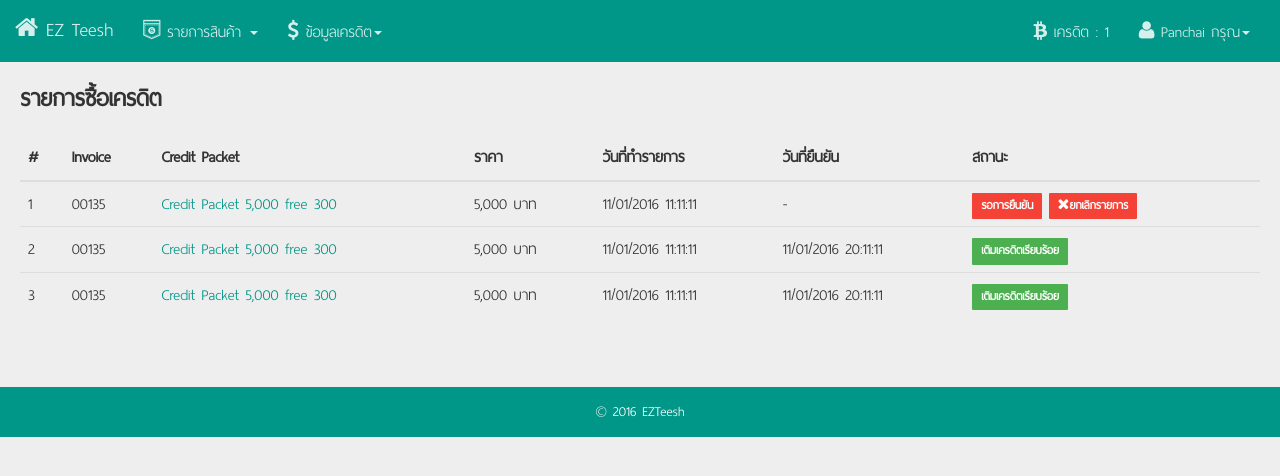
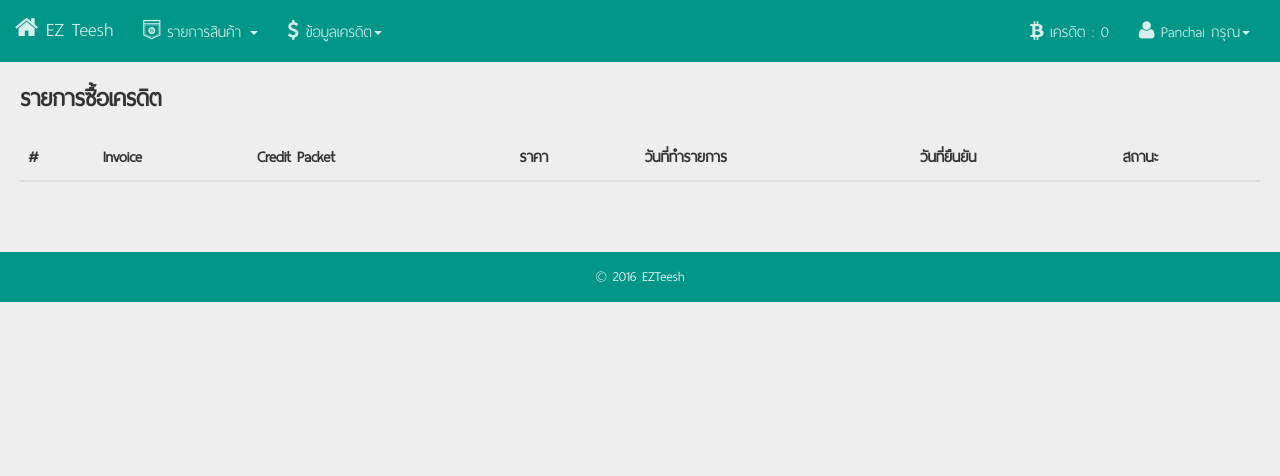
Before and after one commit to thongtank/shirt-store, a PHP site: page /list-buy-credit.php in a window 1280 px wide. Shown: the top 476 px of the page. Run offline with PHP 8.4, Linux system fonts and the light colour scheme; a user stored in the database is signed in; data comes from the database, SQL or seed files in the repository; lists and menus that the app fills with data are empty; some libraries are stand-ins or nearby versions.

Commit message:
edit 19:09 by tong

```diff
--- a/backend/classes/member.inc.php
+++ b/backend/classes/member.inc.php
@@ -134,7 +134,7 @@ class member extends db {
     CREDIT
      */
     public function get_balance() {
-        $sql = "SELECT SUM(credit) AS credit FROM credit WHERE member_id = '" . $this->member_id . "';";
+        $sql = "SELECT SUM(credit) AS credit FROM credit WHERE member_id = '" . $this->member_id . "' and status = 'confirm';";
         // echo $sql;
         $result = $this->query($sql, $rows, $num_rows, $last_id);
         if ($result) {
@@ -264,7 +264,7 @@ class member extends db {
     /* LOGIN */
     public function login($data = array()) {
         $sql = "SELECT * FROM member Where username = '" . $data['username'] . "' AND password = '" . $data['password'] . "';";
-        $result = $this->query($sql, $rows, $num_rows, $last_id,$last_id);
+        $result = $this->query($sql, $rows, $num_rows, $last_id, $last_id);
         if ($result) {
             // print "num row : " . $num_rows;
             if ($num_rows > 0) {
--- a/backend/config/setting.inc.php
+++ b/backend/config/setting.inc.php
@@ -10,14 +10,14 @@ if (!defined('USER')) {
 if (!defined('PWD')) {
     // define('PWD', 'hit313339');
 
-    define('PWD', '');
+    define('PWD', '489329');
 }
 if (!defined('DBNAME')) {
     // define('DBNAME', 'hitshirts_db');
-    define('DBNAME', 'ez');
+    define('DBNAME', 'shirt');
 }
 if (!defined('PORT')) {
-    define('PORT', 3306);
+    define('PORT', 8889);
 
 }
 if (!defined('DS')) {
--- a/list-buy-credit.php
+++ b/list-buy-credit.php
@@ -4,13 +4,16 @@ require_once 'header.inc.php';
 if (!isset($_SESSION['member_id'])) {
     echo "<meta http-equiv='refresh' content='0;url=index.php'>";
     exit;
+
 }
+include_once 'backend/config/autoload.inc.php';
+use classes as cls;
+$member = new cls\member;
 ?>
 <div class="clearfix"></div>
 <div class="content">
         <h2 class="title">รายการซื้อเครดิต</h2>
         <div class="table-responsive">
-
             <table class="table">
                 <thead>
                     <tr>
@@ -24,35 +27,94 @@ if (!isset($_SESSION['member_id'])) {
                     </tr>
                 </thead>
                 <tbody>
+                    <?php
+$data = array();
+$member->member_id = $_SESSION['member_id'];
+$data = $member->get_list_credit();
+$i = 1;
+if (count($data) > 0) {
+    foreach ($data as $k => $v) {
+        /*
+        Array
+        (
+        [0] => Array
+        (
+        [invoice_id] => 00001
+        [packet] => Credit Packet 50,000 free 4,000
+        [credit] => 50000
+        [free] => 4000
+        [bank_to] =>
+        [bank_transfer] =>
+        [date_transfer] => 0000-00-00
+        [time_transfer] => 00:00:00
+        [date_added] => 2016-01-17 16:48:15
+        [date_expired] => 2016-01-18 16:48:15
+        [status] => pending
+        [member_id] => 4
+        [manager_id] =>
+        [date_confirm] => 0000-00-00 00:00:00
+        )
+
+        )
+         */
+        ?>
                         <tr>
-                    <td scope=row>1</td>
-                    <td>00135</td>
-                    <td><a href="add-credit-detail.php">Credit Packet 5,000 free 300</a></td>
-                    <td>5,000 บาท</td>
-                    <td>11/01/2016 11:11:11</td>
-                    <td>-</td>
+                            <td scope=row>
+                                <?=$i;?>
+                            </td>
                             <td>
-                        <label class="label label-danger">รอการยืนยัน</label> <label class="label label-danger"><i class="fa fa-close"></i>ยกเลิกรายการ</label>
+                                <?=$v['invoice_id'];?>
+                            </td>
+                            <td>
+                                <a href="add-credit-detail.php?invoice_id=<?php echo $v['invoice_id']; ?>">
+                                    <?=$v['packet'];?>
+                                </a>
+                            </td>
+                            <td>
+                                <?=number_format($v['credit']);?> บาท</td>
+                            <td>
+                                <?=$v['date_added'];?>
+                            </td>
+                            <td>
+                                <?php
+if ($v['status'] == 'confirm') {
+            echo $v['date_confirm'];
+        } else {
+            echo '-';
+        }
+        ?>
+                            </td>
+                            <td>
+                                <?php
+$status = "";
+        $color = "";
+        $cancel_link = "";
+        if ($v['status'] == 'pending') {
+            $status = "รอการยืนยัน";
+            $color = "danger";
+            $cancel_url = 'cancel-credit.php?invoice_id=' . base64_encode($v['invoice_id']);
+            $cancel_link = '<a href=' . $cancel_url . ' onclick="return confirm(\'ยืนยันการลบข้อมูล ?\');"><label class="label label-danger"><i class="fa fa-close"></i> ยกเลิกรายการ</label></a>';
+        } elseif ($v['status'] == 'transfered') {
+            $status = "แจ้งการโอนเงินแล้ว";
+            $color = "info";
+        } else {
+            $status = "ยืนยันการรับเงินแล้ว";
+            $color = "success";
+        }
+
+        ?>
+                                    <label class="label label-<?=$color;?>">
+                                        <?=$status;?>
+                                    </label>
+                                    <?=$cancel_link;?>
                             </td>
                         </tr>
-                <tr>
-                    <td scope=row>2</td>
-                    <td>00135</td>
-                    <td><a href="add-credit-detail.php">Credit Packet 5,000 free 300</a></td>
-                    <td>5,000 บาท</td>
-                    <td>11/01/2016 11:11:11</td>
-                    <td>11/01/2016 20:11:11</td>
-                    <td><label class="label label-success">เติมเครดิตเรียบร้อย</label></td>
-                </tr>
-                <tr>
-                    <td scope=row>3</td>
-                    <td>00135</td>
-                    <td><a href="add-credit-detail.php">Credit Packet 5,000 free 300</a></td>
-                    <td>5,000 บาท</td>
-                    <td>11/01/2016 11:11:11</td>
-                    <td>11/01/2016 20:11:11</td>
-                    <td><label class="label label-success">เติมเครดิตเรียบร้อย</label></td>
-                </tr>
+                        <?php
+$i++;
+
+    }
+}
+?>
                 </tbody>
             </table>
         </div>
--- a/nav.php
+++ b/nav.php
@@ -27,7 +27,7 @@ if (isset($_SESSION['member_id'])) {
                             <ul class="dropdown-menu">
                                 <li><a href="frm-add-credit.php"><i class="fa fa-plus"></i> เติมเครดิต</a></li>
                                 <li><a href="list-buy-credit.php"><i class="fa fa-list"></i> ข้อมูลการซื้อเครดิต</a></li>
-                                <li><a href="list-debit.php"><i class="fa fa-list"></i> ข้อมูลการใช้งานเครดิต</a></li>
+                                <!-- <li><a href="list-debit.php"><i class="fa fa-list"></i> ข้อมูลการใช้งานเครดิต</a></li> -->
                                 <li><a href="confirm.php"><i class="fa fa-plus"></i> แจ้งการชำระเงิน</a></li>
                             </ul>
                         </li>
@@ -41,10 +41,10 @@ if (isset($_SESSION['member_id'])) {
 if (isset($_SESSION['member_id'])) {
     $member = new cls\member;
     $member->member_id = $_SESSION['member_id'];
-    // $member->get_balance();
-    // $my_credit = $member->credit;
+    $member->get_balance();
+    $my_credit = $member->credit;
     ?>
-                                <li><a><i class="fa fa-bitcoin"></i> เครดิต : <?=number_format($_SESSION['credit_balance']);?></a></li>
+                                <li><a><i class="fa fa-bitcoin"></i> เครดิต : <?=number_format($my_credit);?></a></li>
                                 <li class="dropdown">
                                     <a href="#" class="dropdown-toggle" data-toggle="dropdown" role="button" aria-haspopup="true" aria-expanded="false"><i class="fa fa-user"></i> <?=$_SESSION['firstname'] . ' ' . $_SESSION['lastname'];?><span class="caret"></span></a>
                                     <ul class="dropdown-menu">
```
Also changed, not shown: add-credit-detail.php (+9 -4 lines), confirm.php (+15 -11 lines), frm-add-credit.php (+26 -12 lines). Lines whose indentation alone changed are shown as unchanged.
